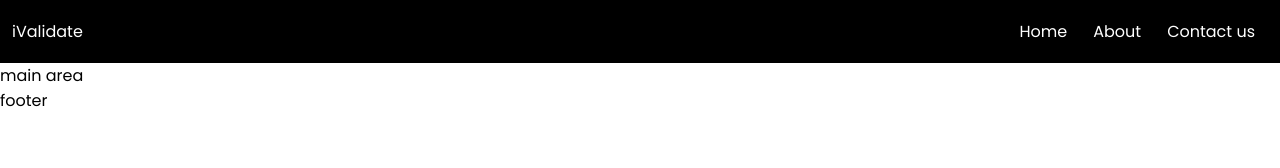
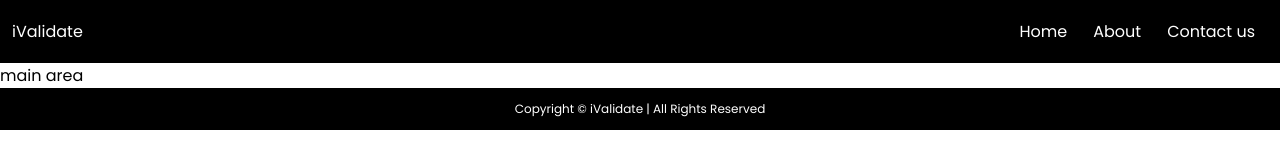
Before and after one commit to shaswatbhai12/Email-Validator, a plain HTML site: page index.html in a window 1280 px wide. Drawn offline with Linux system fonts and the light colour scheme.

Commit message:
Created the footer

```diff
--- a/css/style.css
+++ b/css/style.css
@@ -32,3 +32,17 @@ ul li a{
 ul > li > a:hover{
     color: rgb(192, 189, 205);
 }
+
+main{
+
+}
+
+footer{
+    font-size: 12px;
+    background-color: black;
+    color: white;
+    display: flex;
+    padding: 12px;
+    justify-content: center;
+    align-items: center;
+}
--- a/index.html
+++ b/index.html
@@ -21,7 +21,7 @@
         main area
     </main>
     <footer>
-        footer
+        Copyright &copy; iValidate | All Rights Reserved
     </footer>
     <script src="js/index.js"></script>
 </body>
```
